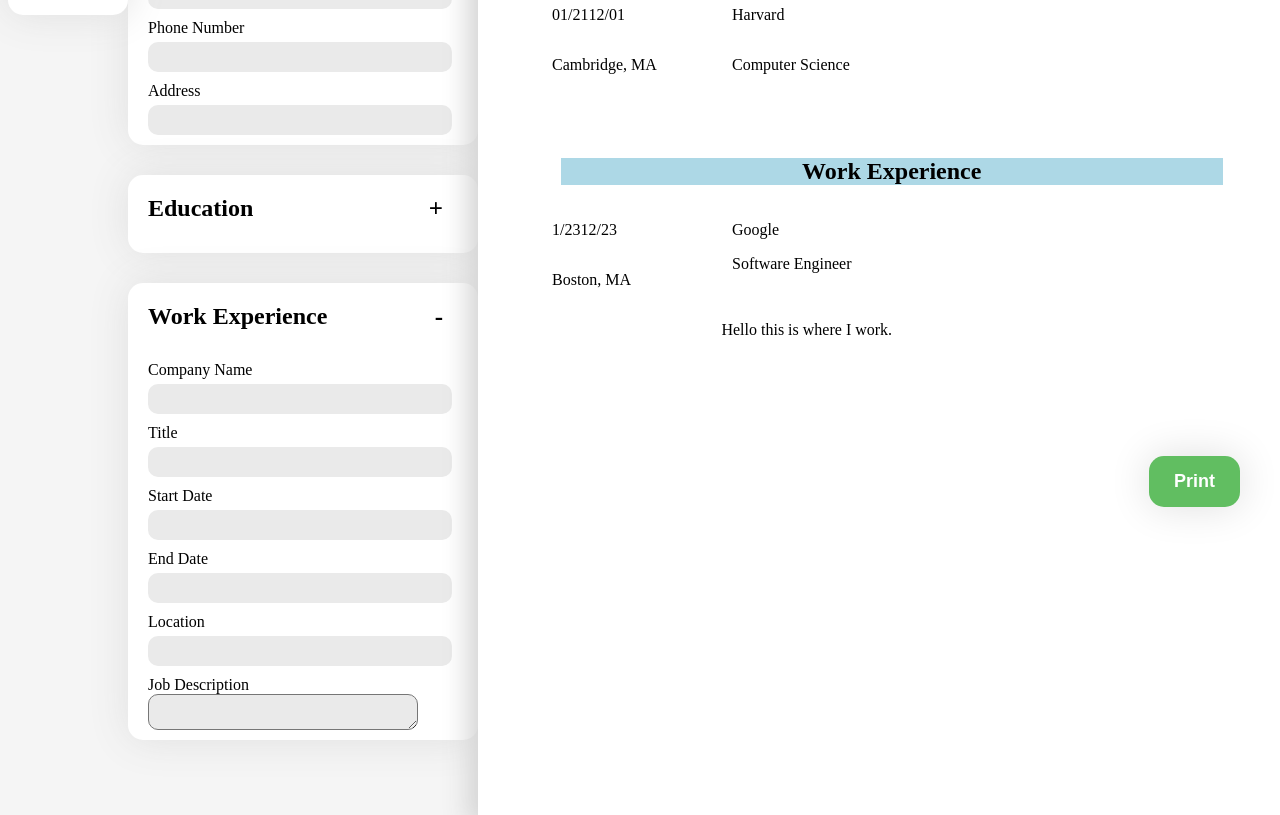
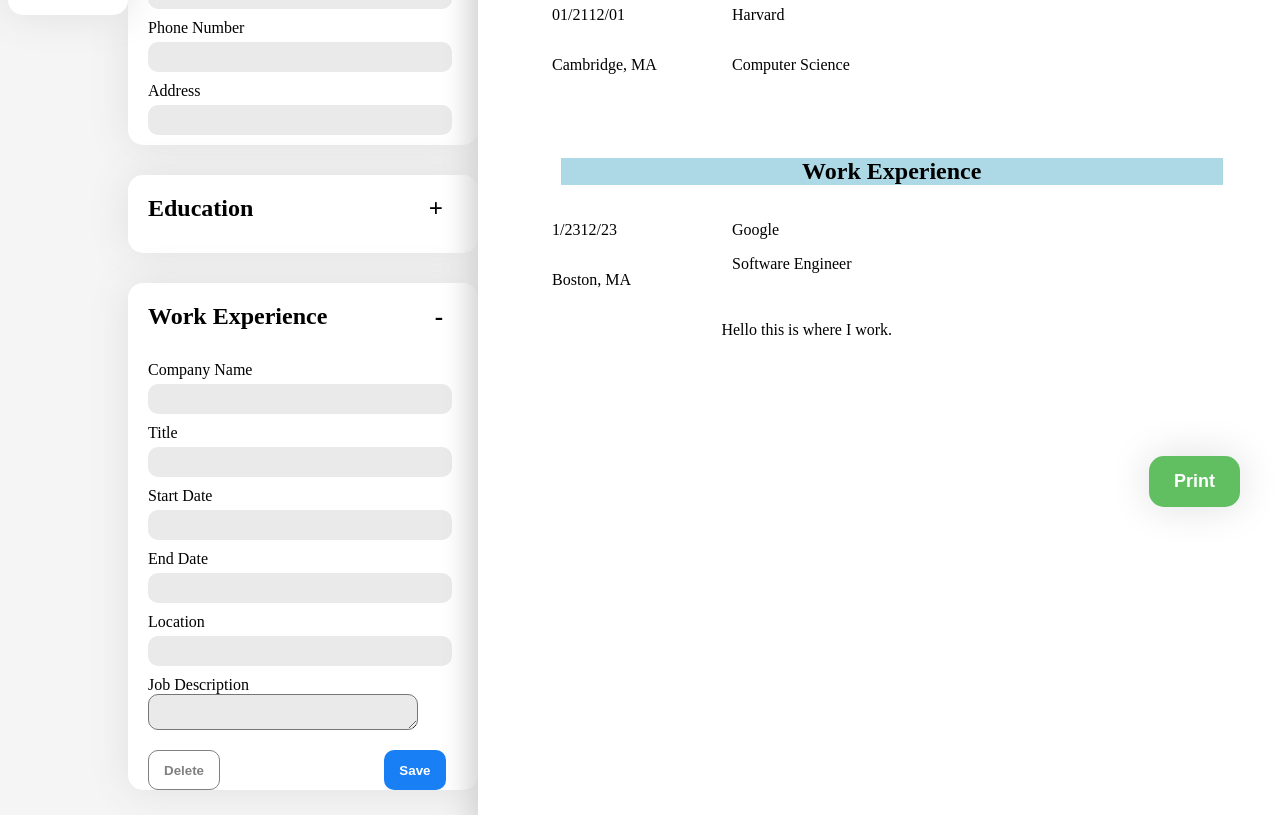
Before and after one commit to tdematos/React-CV-Generator, a React (Vite) app in the folder React-CV-Generator/: page / in a window 1280 px wide. Shown: the part 223-1038 px from the top of the page. Built offline with nearby package versions, Linux system fonts and the light colour scheme.

Commit message:
Create button for saving and deleting work experience using HTML and CSS

```diff
--- a/React-CV-Generator/src/Components/Form-Section/JobExperience/JobExperience.jsx
+++ b/React-CV-Generator/src/Components/Form-Section/JobExperience/JobExperience.jsx
@@ -50,6 +50,10 @@ const JobExperience = (props) => {
             descriptionTitle="Job Description"
             onChange={props.onJobDescriptionChange}
           />
+          <div className="button-container">
+            <button className="delete-button">Delete</button>
+            <button className="save-button">Save</button>
+          </div>
         </form>
       ) : null}
     </div>
--- a/React-CV-Generator/src/Components/Form-Section/Personal-Info/boxInfo.css
+++ b/React-CV-Generator/src/Components/Form-Section/Personal-Info/boxInfo.css
@@ -69,7 +69,7 @@
 .boxInfoContainer-Exp {
   background-color: white;
   width: 350px;
-  height: 470px;
+  height: 33rem;
   border-radius: 15px;
   margin-top: 30px;
   box-shadow: 0px 0px 40px 1px rgb(224, 224, 224);
@@ -190,3 +190,43 @@
   left: 15px;
   width: 120px;
 }
+
+.button-container {
+  position: relative;
+  left: 20px;
+  display: flex;
+  flex-direction: row;
+  justify-content: space-between;
+  width: 85%;
+  height: 40px;
+  margin-top: 10px;
+}
+
+.delete-button {
+  color: grey;
+  background-color: white;
+  border-radius: 10px;
+  border: 1px solid grey;
+  padding-left: 15px;
+  padding-right: 15px;
+  font-weight: 700;
+}
+
+.delete-button:hover {
+  color: white;
+  background-color: grey;
+}
+
+.save-button {
+  color: white;
+  background-color: #187ff5;
+  border-radius: 10px;
+  padding-left: 15px;
+  padding-right: 15px;
+  border: none;
+  font-weight: 700;
+}
+
+.save-button:hover {
+  background-color: #4f9ffb;
+}
```
Also changed, not shown: 4 other files (tests, documents, lock files or other folders).
